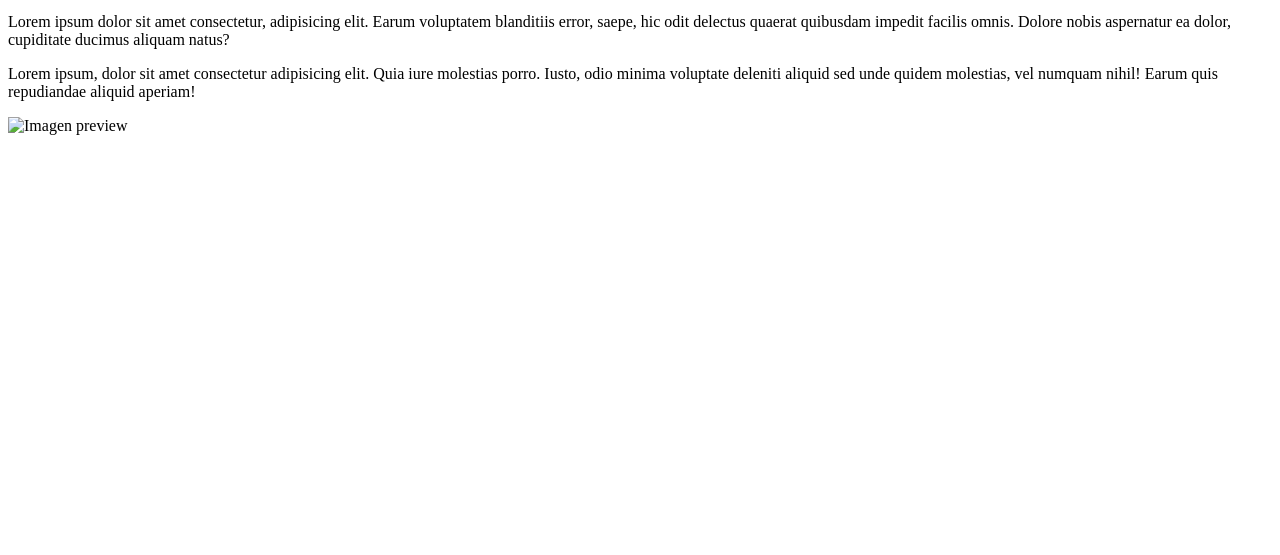
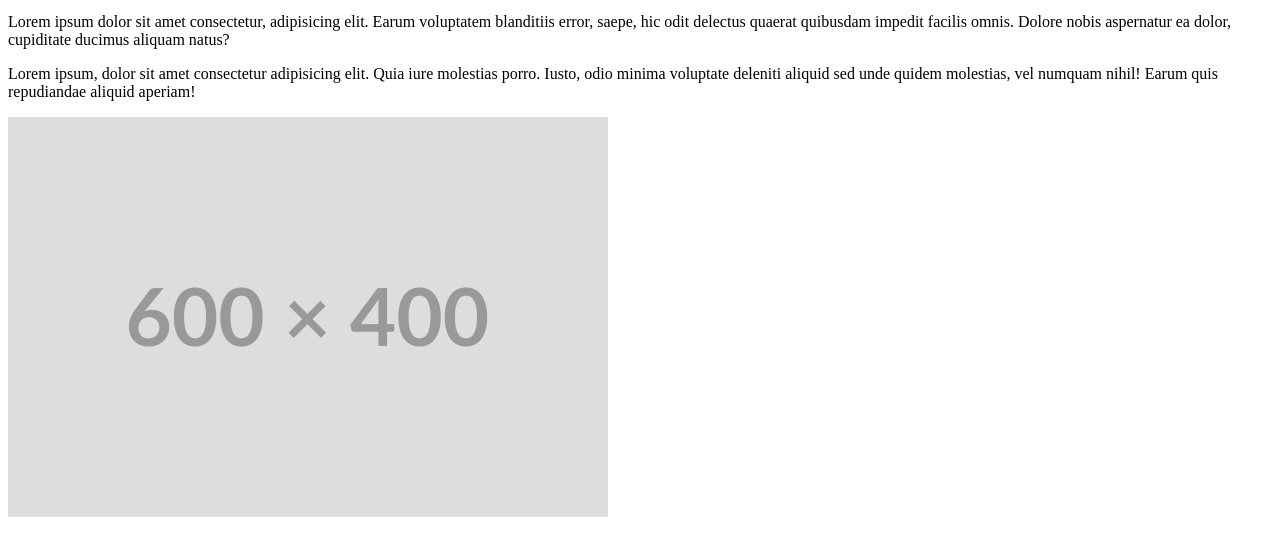
Before and after one commit to ElDavih/30-days-challenge-html, a website: page dia2/index.html in a window 1280 px wide. Shown: the part 119-674 px from the top of the page. Drawn offline with Linux system fonts and the light colour scheme; the site is published under a folder, as on GitHub Pages, so addresses that start at the root find nothing.

Commit message:
Dia 2 Completado

```diff
--- a/dia2/index.html
+++ b/dia2/index.html
@@ -1,8 +1,8 @@
 <!doctype html>
 <html lang="en">
   <head>
-    <meta charset="UTF-8">
-    <meta name="viewport" content="width=device-width, initial-scale=1.0">
+    <meta charset="UTF-8" />
+    <meta name="viewport" content="width=device-width, initial-scale=1.0" />
     <title>Challenge - Dia 2</title>
   </head>
   <body>
@@ -23,6 +23,6 @@
       odio minima voluptate deleniti aliquid sed unde quidem molestias, vel numquam nihil! Earum
       quis repudiandae aliquid aperiam!
     </p>
-    <img src="/png.png" alt="Imagen preview">
+    <img src="./png.png" alt="Imagen preview" />
   </body>
 </html>
```
